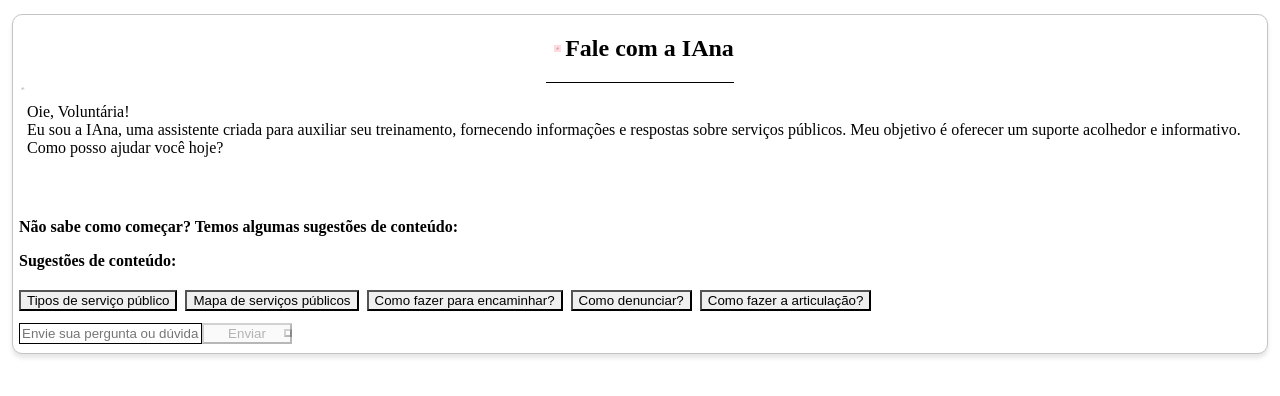
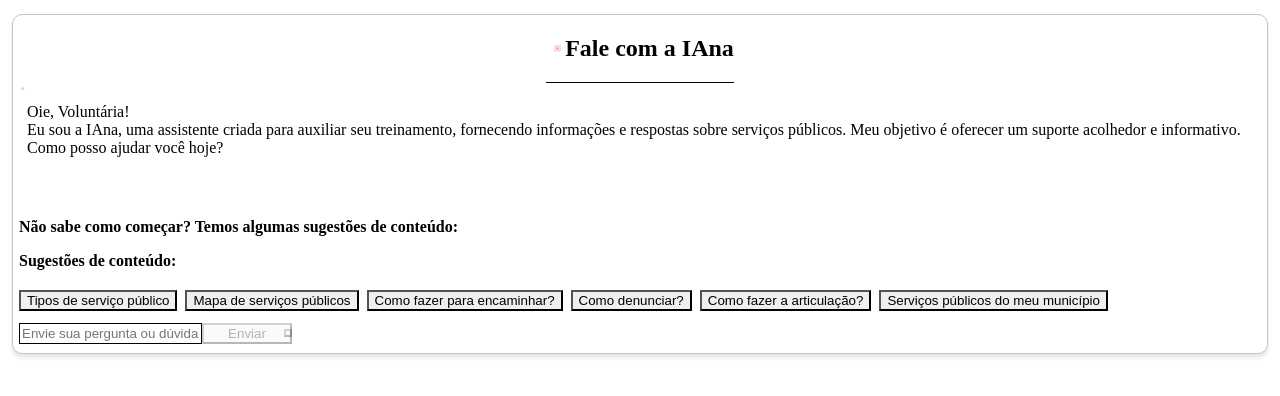
Before and after one commit to mapadoacolhimento/boas-vindas-chatbot, a Next.js app in the folder packages/ui/: page / in a window 1280 px wide. Shown: the top 396 px of the page. Built offline with nearby package versions, Linux system fonts and the light colour scheme.

Commit message:
feat(ui): adds city context to queries

```diff
--- a/packages/ui/app/assessment/page.tsx
+++ b/packages/ui/app/assessment/page.tsx
@@ -39,6 +39,7 @@ const initialMessages = (name: string): ChatGPTMessage[] => [
 function Assessment() {
   const searchParams = useSearchParams();
   const name = useConst(searchParams.get("name") || "Voluntária");
+  const city = useConst(searchParams.get("city") || "");
   const [messages, setMessages] = useState<ChatGPTMessage[]>(
     initialMessages(name)
   );
@@ -112,6 +113,7 @@ function Assessment() {
           sendMessage={sendMessage}
           messages={messages.filter((m) => m.role !== "system")}
           setMessages={setMessages}
+          city={city}
         />
       </VStack>
     </VStack>
--- a/packages/ui/app/page.tsx
+++ b/packages/ui/app/page.tsx
@@ -37,6 +37,7 @@ const initialMessages = (name: string): ChatGPTMessage[] => [
 function Home() {
   const searchParams = useSearchParams();
   const name = useConst(searchParams.get("name") || "Voluntária");
+  const city = useConst(searchParams.get("city") || "");
   const [messages, setMessages] = useState<ChatGPTMessage[]>(
     initialMessages(name)
   );
@@ -111,6 +112,7 @@ function Home() {
           sendMessage={sendMessage}
           messages={messages}
           setMessages={setMessages}
+          city={city}
         />
       </VStack>
     </VStack>
--- a/packages/ui/components/Chat.tsx
+++ b/packages/ui/components/Chat.tsx
@@ -17,13 +17,15 @@ export default function Chat({
   setMessages,
   sendMessage,
   loading,
+  city,
 }: {
   messages: ChatGPTMessage[];
   setMessages: Dispatch<SetStateAction<ChatGPTMessage[]>>;
   sendMessage: (msg: string) => Promise<void>;
   loading: boolean;
+  city: string;
 }) {
-  const [input, setInput] = useState("");
+  const [input, setInput] = useState<string>("");
   const messageEl = useRef<HTMLDivElement | null>(null);
   const [isOnline, setIsOnline] = useState(true);
 
@@ -84,7 +86,9 @@ export default function Chat({
 
       {loading && <LoadingChatLine />}
 
-      {messages.length < 2 && <ChatSuggestions handleClick={handleClick} />}
+      {messages.length < 2 && (
+        <ChatSuggestions handleClick={handleClick} city={city} />
+      )}
 
       <InputMessage
         input={input}
--- a/packages/ui/components/ChatSuggestions.tsx
+++ b/packages/ui/components/ChatSuggestions.tsx
@@ -1,27 +1,43 @@
 import { Box, Stack, Button, Text } from "@chakra-ui/react";
 
-const suggestions = [
+const suggestions = (city: string) => [
   {
     text: "Tipos de serviço público",
+    query:
+      "Quais são os tipos de serviços públicos disponíveis para mulheres vítimas de violência?",
   },
   {
     text: "Mapa de serviços públicos",
+    query:
+      "Qual a URL para acessar o mapa de serviços públicos do Mapa do Acolhimento?",
   },
   {
     text: "Como fazer para encaminhar?",
+    query:
+      "Como encaminhar a mulher em situação de risco para a rede de serviços públicos?",
   },
   {
     text: "Como denunciar?",
+    query:
+      "Como ajudar a mulher em situação de risco a fazer uma denúncia de violência de gênero?",
   },
   {
     text: "Como fazer a articulação?",
+    query:
+      "Como fazer a articulação com os serviços públicos para os atendimentos?",
+  },
+  {
+    text: "Serviços públicos do meu município",
+    query: `Quais são os serviços públicos de atendimento a mulher em situação de risco disponíveis no município de ${city}`,
   },
 ];
 
 const ChatSuggestions = ({
   handleClick,
+  city,
 }: {
-  handleClick: (text: string) => void;
+  handleClick: (query: string) => void;
+  city: string;
 }) => (
   <Box px={6} pb={4} w={"full"}>
     <Text
@@ -46,13 +62,13 @@ const ChatSuggestions = ({
       alignItems="flex-start"
       pt={4}
     >
-      {suggestions.map(({ text }, index) => (
+      {suggestions(city).map(({ text, query }, index) => (
         <Button
           key={index}
           variant={"option"}
           size={"sm"}
           fontWeight="400"
-          onClick={() => handleClick(text)}
+          onClick={() => handleClick(query)}
         >
           {text}
         </Button>
```
